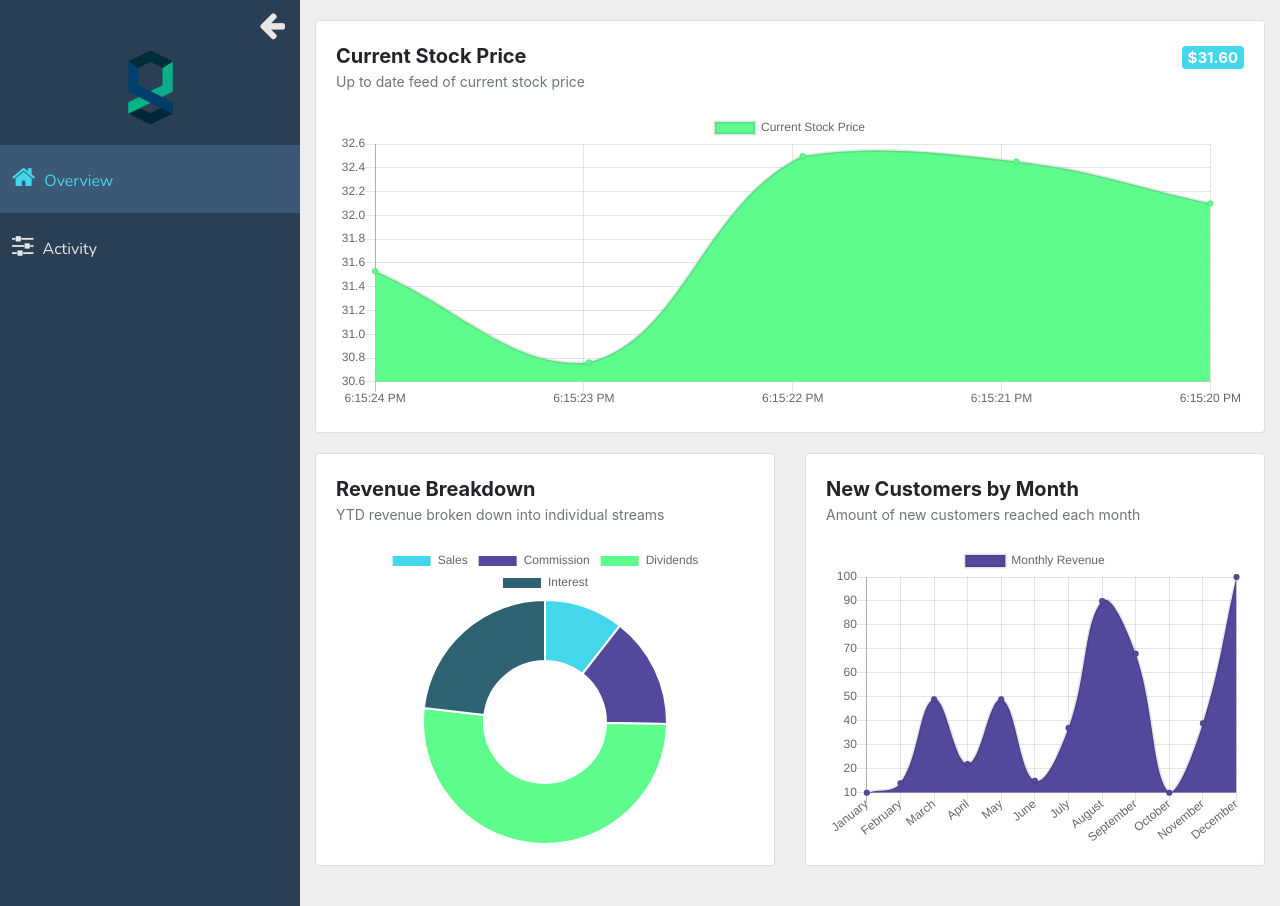
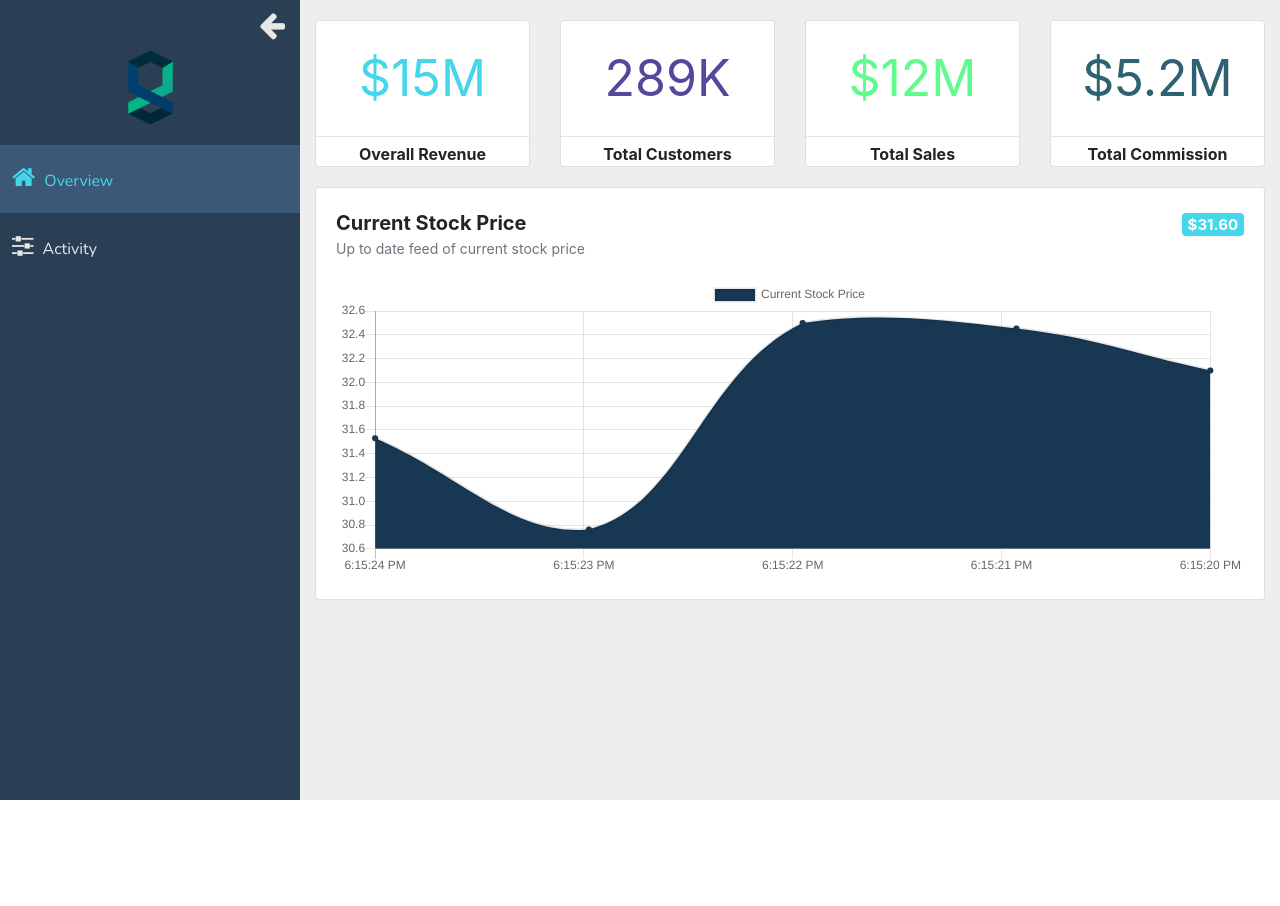
Before and after one commit to CS3237-Project/FineSpine-Dashboard, a React (Create React App) app: page /activity in a window 1280 px wide. After the commit the page ends 800 px from the top, so only its background shows below. Built offline with nearby package versions, Linux system fonts and the light colour scheme.

Commit message:
Add number widgets.

```diff
--- a/src/components/index.js
+++ b/src/components/index.js
@@ -1,6 +1,7 @@
 export { default as Sidebar } from "./sidebar/Sidebar";
 export { default as PageContainer } from "./wrappers/PageContainer";
 export { default as Widget } from "./widget/Widget";
+export { default as NumberWidget } from "./widget/NumberWidget";
 export { default as CenterWrapper } from "./wrappers/CenterWrapper";
 export { default as BarChart } from "./widget/BarChart";
 export { default as DoughnutChart } from "./widget/DoughnutChart";
--- /dev/null
+++ b/src/components/widget/NumberWidget.js
@@ -0,0 +1,27 @@
+import React from "react";
+import Widget from "./Widget";
+
+const NumberWidget = ({ displayText, footerText, color }) => {
+  return (
+    <Widget
+      body={
+        <div
+          style={{
+            color,
+            textAlign: "center",
+            fontSize: 50
+          }}
+        >
+          {displayText}
+        </div>
+      }
+      footer={
+        <div style={{ textAlign: "center", fontWeight: "bold" }}>
+          {footerText}
+        </div>
+      }
+    />
+  );
+};
+
+export default NumberWidget;
--- a/src/pages/activity/Activity.js
+++ b/src/pages/activity/Activity.js
@@ -1,9 +1,8 @@
 import React from "react";
 import { Container, Row, Col } from "reactstrap";
 import StockPriceWidget from "./StockPriceWidget";
-import RevenueBreakdownWidget from "../home/RevenueBreakdownWidget";
-import NewCustomersWidget from "../home/NewCustomersWidget";
-import { PageContainer } from "../../components";
+import { PageContainer, NumberWidget } from "../../components";
+import { backgroundColor } from "../../components/widget/colorPallete";
 
 class ActivityPage extends React.Component {
   render() {
@@ -12,16 +11,38 @@ class ActivityPage extends React.Component {
         <PageContainer>
           <Container fluid>
             <Row>
-              <Col sm={12}>
-                <StockPriceWidget />
+              <Col sm={12} lg={3}>
+                <NumberWidget
+                  displayText="$15M"
+                  footerText="Overall Revenue"
+                  color={backgroundColor[0]}
+                />
+              </Col>
+              <Col sm={12} lg={3}>
+                <NumberWidget
+                  displayText="289K"
+                  footerText="Total Customers"
+                  color={backgroundColor[1]}
+                />
+              </Col>
+              <Col sm={12} lg={3}>
+                <NumberWidget
+                  displayText="$12M"
+                  footerText="Total Sales"
+                  color={backgroundColor[2]}
+                />
+              </Col>
+              <Col sm={12} lg={3}>
+                <NumberWidget
+                  displayText="$5.2M"
+                  footerText="Total Commission"
+                  color={backgroundColor[3]}
+                />
               </Col>
             </Row>
             <Row>
-              <Col sm={12} lg={6}>
-                <RevenueBreakdownWidget />
-              </Col>
-              <Col sm={12} lg={6}>
-                <NewCustomersWidget />
+              <Col sm={12}>
+                <StockPriceWidget />
               </Col>
             </Row>
           </Container>
--- a/src/pages/activity/StockPriceWidget.js
+++ b/src/pages/activity/StockPriceWidget.js
@@ -10,7 +10,7 @@ class StockPriceWidget extends React.Component {
       datasets: [
         {
           label: "Current Stock Price",
-          backgroundColor: backgroundColor[2],
+          backgroundColor: backgroundColor[4],
           data: []
         }
       ]
```
Also changed, not shown: src/pages/activity/Activity.scss (deleted).
